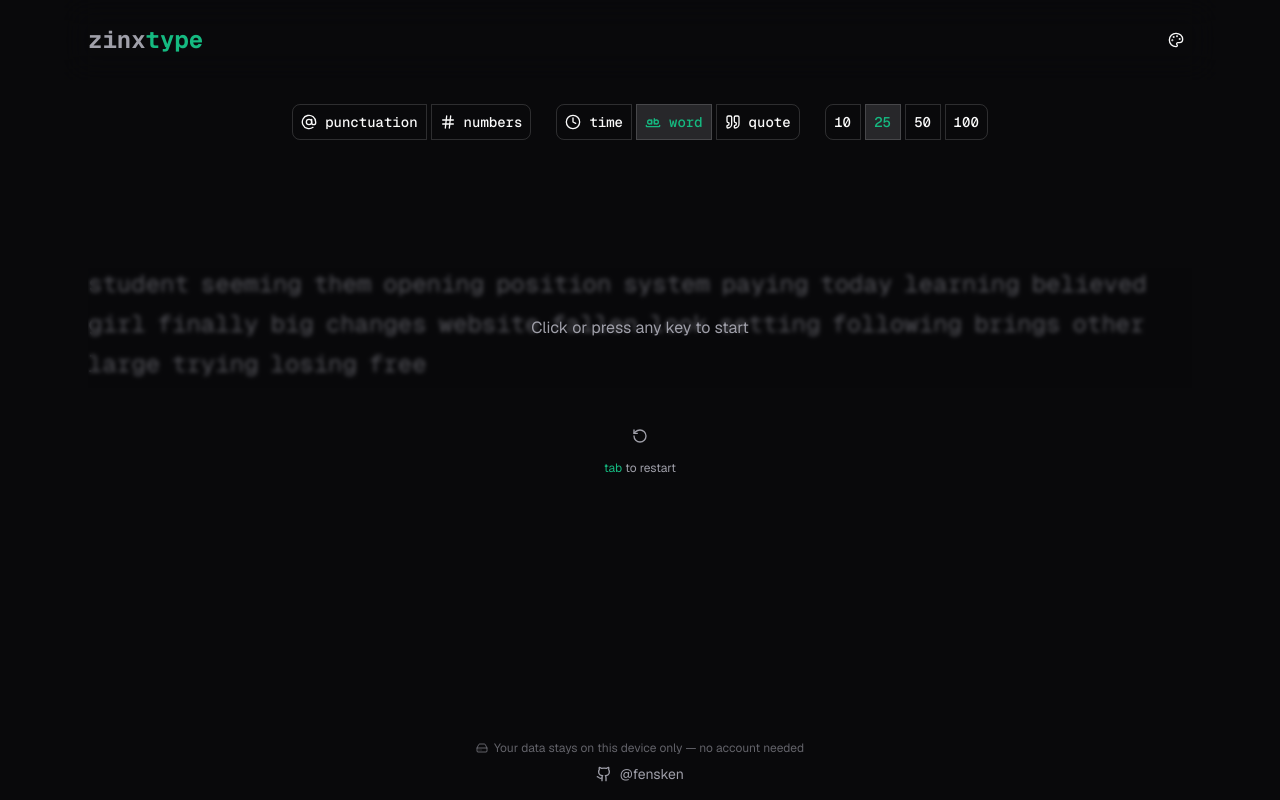
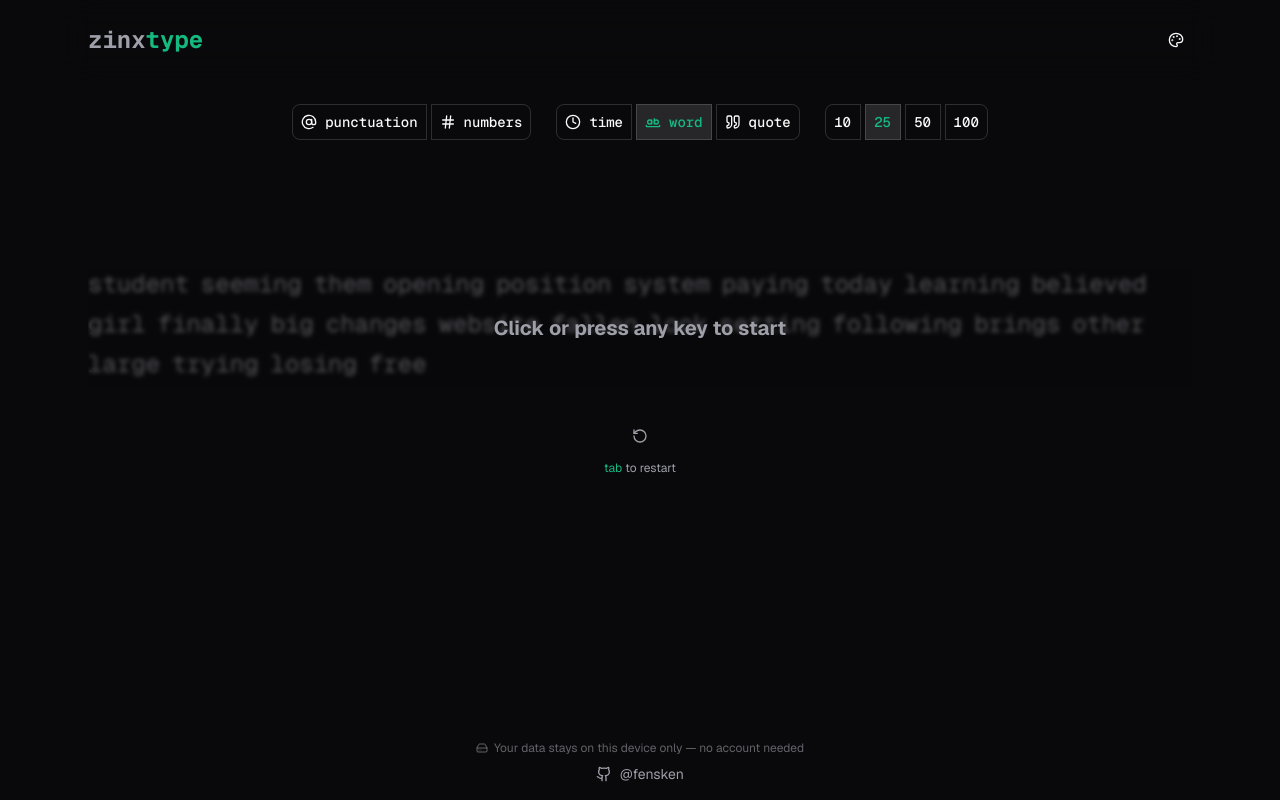
Before and after one commit to fensken/zinx-type, a Next.js app: page / in a window 1280 px wide. Built offline with nearby package versions, Linux system fonts and the light colour scheme.

Commit message:
fix: overlay message.

```diff
--- a/components/typing-practice.tsx
+++ b/components/typing-practice.tsx
@@ -44,8 +44,8 @@
               char.status === "correct"
                 ? "text-primary"
                 : char.status === "incorrect"
-                  ? "text-destructive"
-                  : "text-muted-foreground"
+                ? "text-destructive"
+                : "text-muted-foreground"
             }`}
           >
             {isCurrentChar && (
@@ -114,7 +114,7 @@
   const difficulty = useSettingsStore((state) => state.difficulty);
   const includeNumbers = useSettingsStore((state) => state.includeNumbers);
   const includePunctuation = useSettingsStore(
-    (state) => state.includePunctuation,
+    (state) => state.includePunctuation
   );
 
   const showOverlay = !revealed || paused;
@@ -333,7 +333,7 @@
     if (mode === "time") {
       const remainingSeconds = Math.max(
         0,
-        timeLimit - Math.floor(elapsedTime / 1000),
+        timeLimit - Math.floor(elapsedTime / 1000)
       );
       return `${remainingSeconds}`;
     } else if (mode === "word") {
@@ -362,7 +362,7 @@
       >
         {/* Blur overlay when paused/not started */}
         {showOverlay && (
-          <div className="absolute inset-0 z-10 flex items-center justify-center text-muted-foreground backdrop-blur-[2px] bg-background/50">
+          <div className="absolute inset-0 z-10 flex items-center font-bold text-xl text-shadow-2xs justify-center text-muted-foreground backdrop-blur-[2px] bg-background/50">
             {loading ? "Loading..." : getOverlayMessage()}
           </div>
         )}
```
